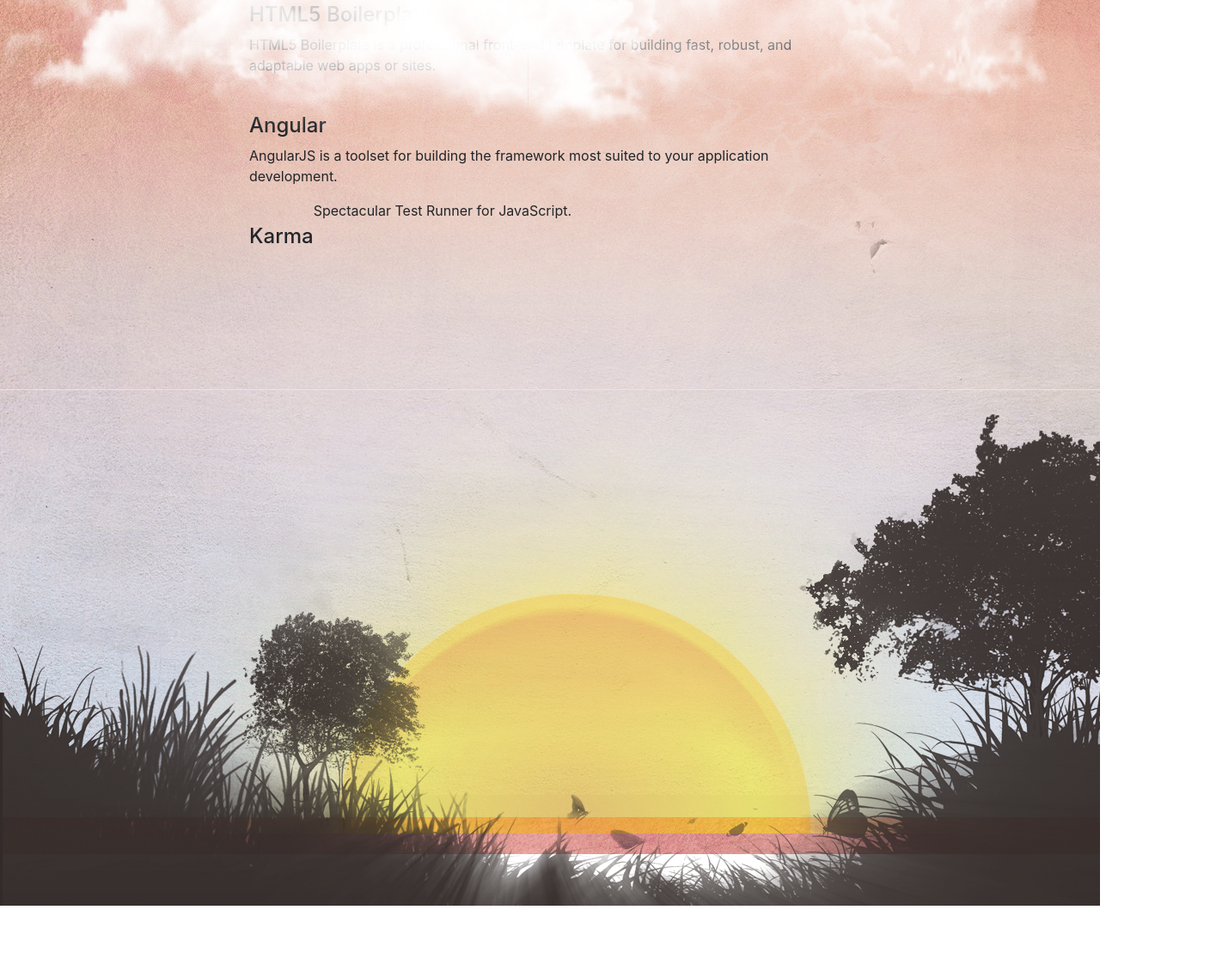
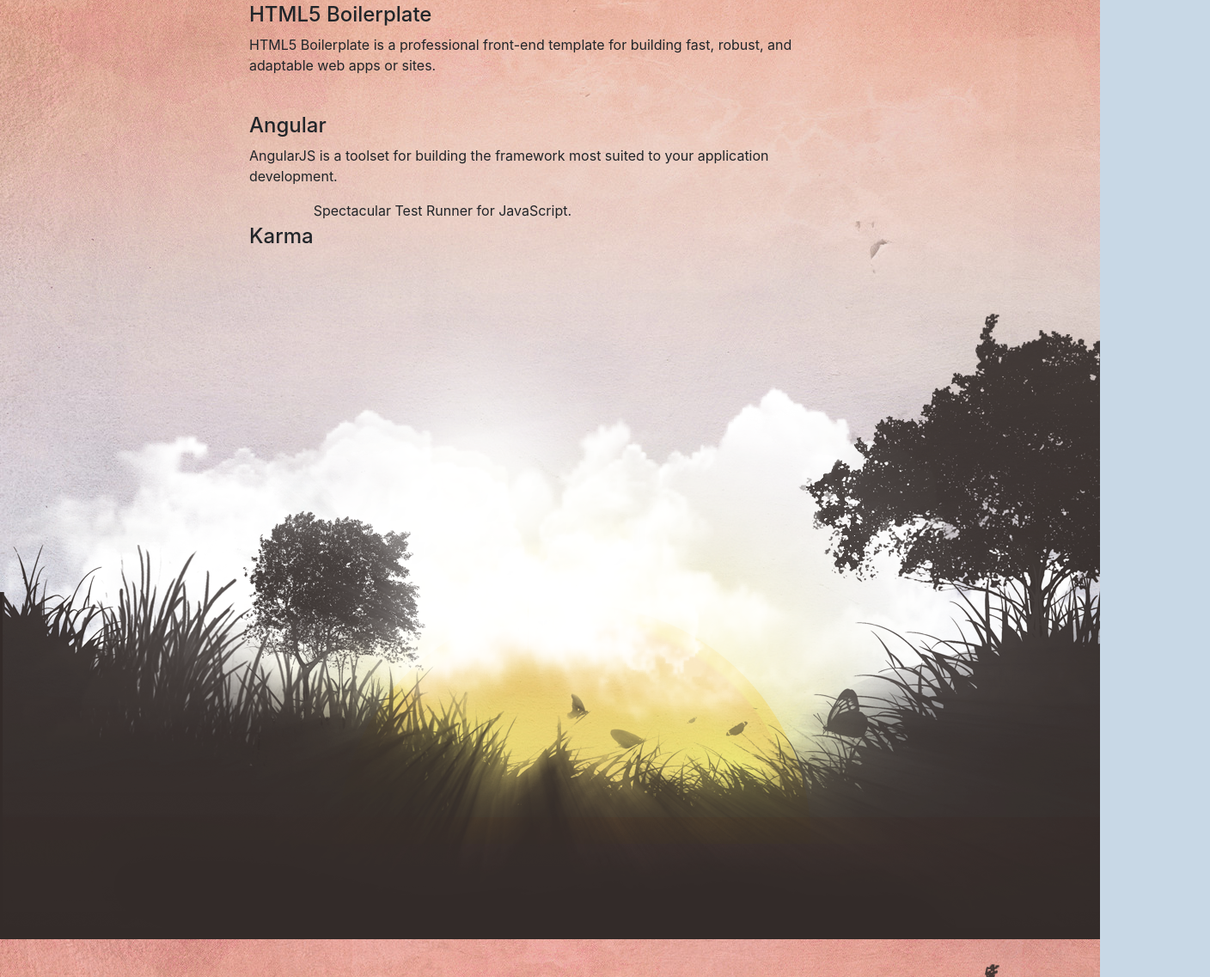
Before and after one commit to gordonpeterson/oil-fairy, a website: page app/new.html in a window 1280 px wide. Shown: the part 275-1412 px from the top of the page at 86% size, 1408 px wide, since content can reach past the window. Before the commit the page ends 1377 px from the top, so only its background shows below. Drawn offline with nearby package versions, Linux system fonts and the light colour scheme; some packages are replaced by stand-ins of ours; files that its build step writes are made by us from their sources.

Commit message:
fixed the clouds

```diff
--- a/app/styles/_main.scss
+++ b/app/styles/_main.scss
@@ -1,43 +1,32 @@
 body{
 	position: relative;
+	background: url("../images/bg.jpg") #c8d8e6 ;
 }
 
 .header{
 	padding-top: 20px;
-	background: pink;
 }
 
 .page-wrapper{
-	background: url("../images/bg.jpg") #c8d8e6 ;
 	margin: 0 auto;
 	max-width: 1600px;
 	// margin-bottom: 500px;
 }
 
 .container{
-	padding-bottom: 657px;
-	background: lightorange;
 	z-index: 999;
-	&:before{
-		background: url("../images/sun.png");
-		content: "";
-		position: absolute;
-		width: 1067px;
-		height: 530px;
-		bottom: 24px;
-		left: 134px;
-	}
 }
 
-.clouds{
+.sun{
+	background: url("../images/sun.png");
+	content: "";
 	position: absolute;
-	top: 0px;
-	height: 0;
-	overflow: visible;
-	height: 30px;
-	width: 110%;
-	z-index: 0;
+	width: 1067px;
+	height: 530px;
+	bottom: 155px;
+	left: 134px;
 }
+
 .cloud{
 	position: absolute;
 	background: no-repeat;
@@ -45,6 +34,8 @@
 		background: url("../images/cloud-large.png") ;
 		width: 1230px;
 		height: 435px;
+		right: 0px;
+		bottom: 255px;
 	}
 	&.medium{
 		background: url("../images/cloud-medium.png") ;
@@ -55,19 +46,28 @@
 		background: url("../images/cloud-small.png") ;
 		width: 405px;
 		height: 220px;
+		right: 50px;
+		left: 50%;
+		margin-left: -620px;
+		bottom: 240px;
 	}
+}
+
+$footerHeight: 800px;
+
+.foreground{
+	background: url("../images/silhouette.png") ;
+	position: absolute;
+	height: $footerHeight;
+	bottom: 0;
+	width: 100%;
+	z-index: 5;
 }
 
 
 .footer{
-	background: url("../images/silhouette.png") ;
-	position: absolute;
-	height: 157px;
-	bottom: -60px;
-	padding-top: 600px;
-	left: 0;
-	right: 0;
-	text-align: center;
-	vertical-align: bottom;
+	height: $footerHeight;
 	color: white;
+	border: none;
+	position: relative;
 }
--- a/app/views/o-footer.html
+++ b/app/views/o-footer.html
@@ -1,5 +1,7 @@
 <footer class="footer">
-	<h1>
-		❤︎ the oil fairy
-	</h1>
+	<div class="foreground"></div>
+  <div class="cloud small"></div>
+  <div class="sun"></div>
+  <div class="cloud medium"></div>
+  <div class="cloud large"></div>
 </footer>
```
Also changed, not shown: app/index.html (+0 -5 lines).
